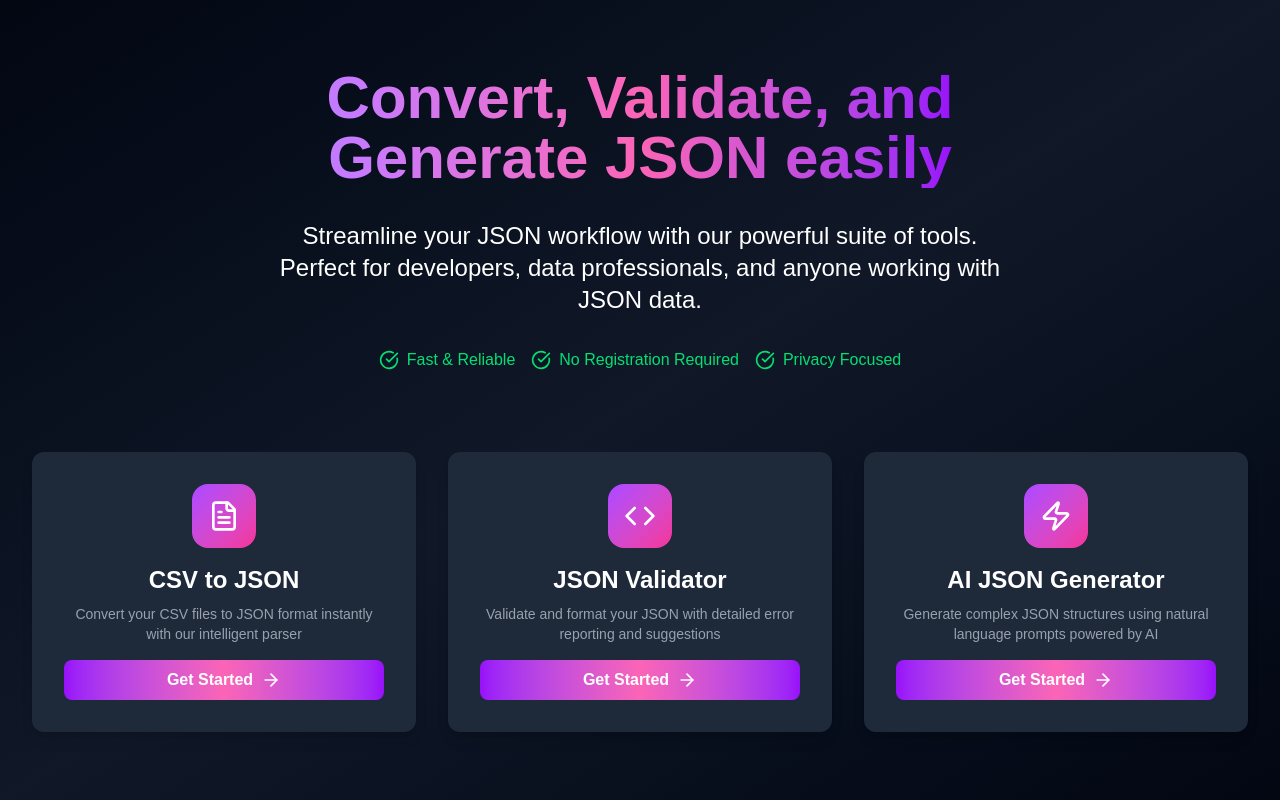
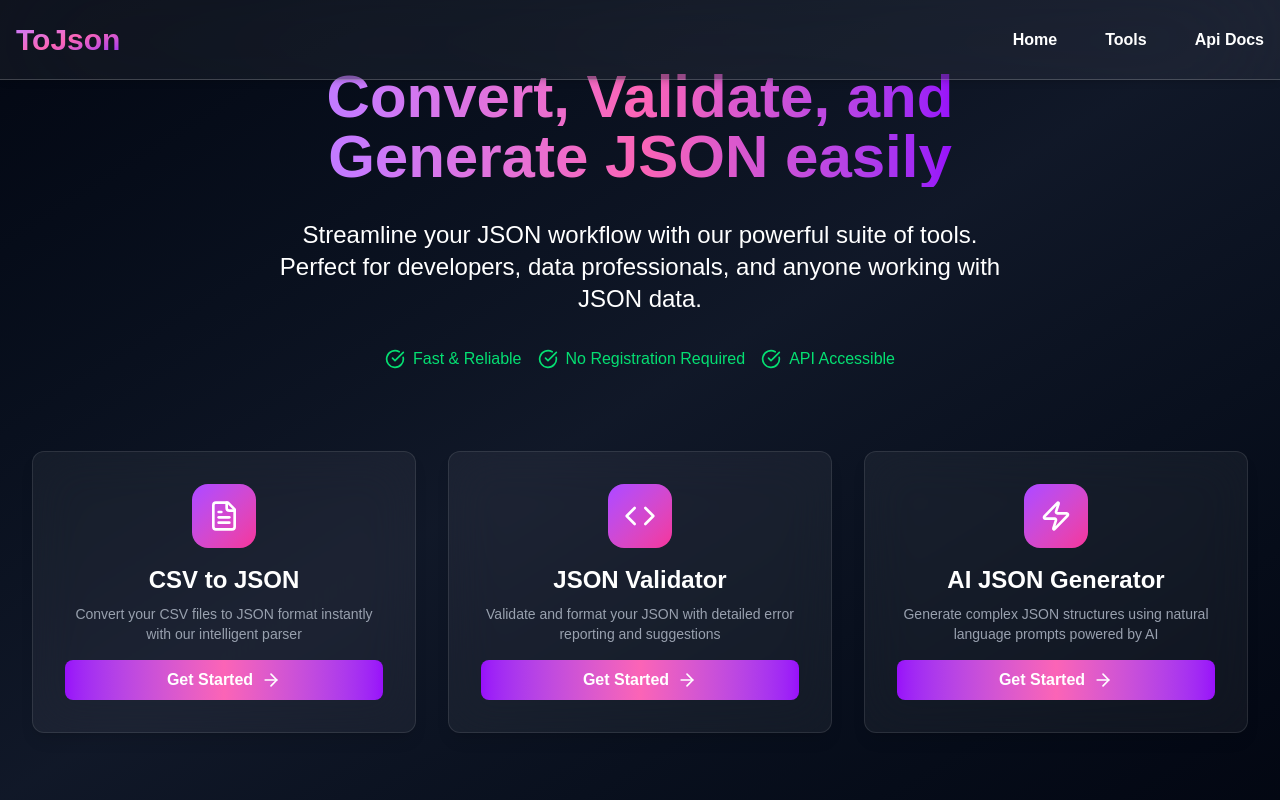
Before and after one commit to AntonioForchi/json-converter, a Next.js app: page / in a window 1280 px wide. Built offline with nearby package versions, Linux system fonts and the light colour scheme.

Commit message:
Landing card hover animations +  initial navbar

```diff
--- a/src/app/components/navbar.tsx
+++ b/src/app/components/navbar.tsx
@@ -1,9 +1,27 @@
-import React from 'react'
+import React from "react";
 
 const Navbar = () => {
   return (
-    <div></div>
-  )
-}
+    <nav className="fixed top-0 left-0 w-full h-20 bg-white/5 backdrop-blur-3xl border-b border-white/20 text-white shadow-md z-50">
+      <div className="container mx-auto flex items-center justify-between h-full px-4">
+        <h1 className="text-3xl font-semibold bg-gradient-to-br from-purple-400 via-pink-400 to-purple-600 bg-clip-text text-transparent">
+          ToJson
+        </h1>
 
-export default Navbar
+        <ul className="flex gap-12 font-semibold">
+          <li>
+            <a className="" href="/">Home</a>
+          </li>
+          <li>
+            <a href="/about">Tools</a>
+          </li>
+          <li>
+            <a href="/about">Api Docs</a>
+          </li>
+        </ul>
+      </div>
+    </nav>
+  );
+};
+
+export default Navbar;
--- a/src/app/components/ui/landingCard.tsx
+++ b/src/app/components/ui/landingCard.tsx
@@ -12,16 +12,16 @@ interface LandingCardProps {
 const LandingCard: React.FC<LandingCardProps> = ({title, description, icon: Icon, buttonRoute}) => {
   return (
     <>
-      <div className="bg-gray-800 p-8 rounded-xl shadow-lg hover:shadow-xl transition-shadow flex flex-col items-center">
-        <div className="w-16 h-16 mx-auto mb-4 bg-gradient-to-br from-purple-500 to-pink-500 rounded-2xl flex items-center justify-center">
+      <div className="bg-white/5 backdrop-blur-xl border transition duration-300 border-white/10 p-8 rounded-xl shadow-lg hover:scale-105 group hover:shadow-xl flex flex-col items-center">
+        <div className="w-16 h-16 mx-auto mb-4 bg-gradient-to-br from-purple-500 to-pink-500 rounded-2xl flex items-center justify-center group-hover:scale-110 transition duration-500">
           <Icon className="w-8 h-8 text-white" />
         </div>
         <h3 className="text-2xl font-semibold mb-2">{title}</h3>
         <p className="text-gray-400 text-sm mb-4">
             {description}
         </p>
-        <button className="w-full bg-gradient-to-l from-purple-600 via-pink-400 to-purple-600 rounded-lg p-2 flex gap-2 items-center justify-center font-semibold">
-          Get Started <ArrowRight className="w-5 h-5"></ArrowRight>
+        <button className="w-full bg-gradient-to-l from-purple-600 via-pink-400 to-purple-600 rounded-lg p-2 flex gap-2 items-center justify-center font-semibold group-button">
+          Get Started <ArrowRight className="w-5 h-5 bounce-x-on-hover "></ArrowRight>
         </button>
       </div>
     </>
--- a/src/app/globals.css
+++ b/src/app/globals.css
@@ -17,3 +17,16 @@
 body {
   font-family: Arial, Helvetica, sans-serif;
 }
+
+@keyframes bounce-x {
+  0%, 100% {
+    transform: translateX(0%);
+  }
+  50% {
+    transform: translateX(20%);
+  }
+}
+
+.group-button:hover .bounce-x-on-hover {
+  animation: bounce-x 1.5s infinite;
+}
--- a/src/app/layout.tsx
+++ b/src/app/layout.tsx
@@ -1,6 +1,7 @@
 import type { Metadata } from "next";
 import { Geist, Geist_Mono } from "next/font/google";
 import "./globals.css";
+import Navbar from "./components/navbar";
 
 const geistSans = Geist({
   variable: "--font-geist-sans",
@@ -25,8 +26,9 @@ export default function RootLayout({
   return (
     <html lang="en">
       <body
-        className={`${geistSans.variable} ${geistMono.variable} antialiased scroll-smooth h-screen w-full bg-gradient-to-br from-gray-950 via-gray-900 to-gray-950`}
+        className={`${geistSans.variable} ${geistMono.variable} antialiased scroll-smooth min-h-screen w-full bg-gradient-to-br from-gray-950 via-gray-900 to-gray-950 overflow-x-hidden`}
       >
+        <Navbar></Navbar>
         {children}
       </body>
     </html>
--- a/src/app/page.tsx
+++ b/src/app/page.tsx
@@ -1,9 +1,9 @@
-import { FileText, Code, Zap, CheckCircle, ArrowRight} from "lucide-react";
+import { FileText, Code, Zap, CheckCircle} from "lucide-react";
 import LandingCard from "./components/ui/landingCard";
 
 export default function Home() {
   return (
-    <div className="flex flex-col items-center justify-center h-screen w-screen text-white px-8">
+    <div className="flex flex-col items-center justify-center min-h-screen w-screen text-white px-8">
       <h1 className="text-6xl font-semibold bg-gradient-to-r from-purple-400 via-pink-400 to-purple-600 bg-clip-text text-transparent">
         Convert, Validate, and
       </h1>
@@ -29,7 +29,7 @@ export default function Home() {
         </div>
         <div className="flex items-center text-green-400">
           <CheckCircle className="w-5 h-5 mr-2" />
-          <span>Privacy Focused</span>
+          <span>API Accessible</span>
         </div>
       </div>
 
```
